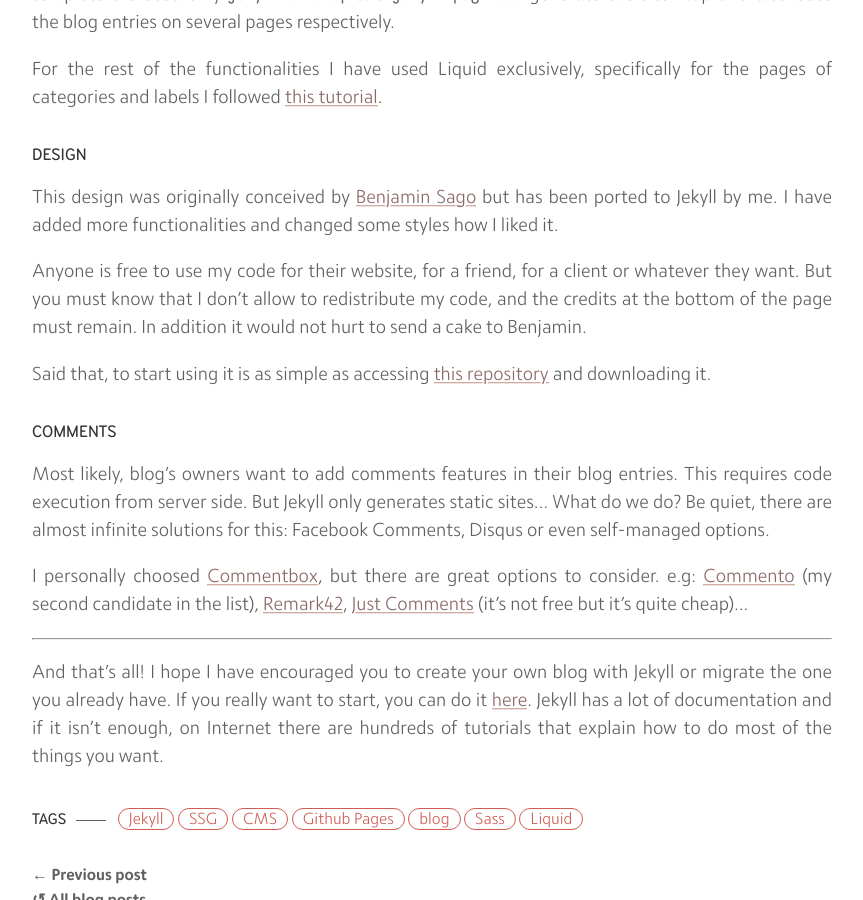
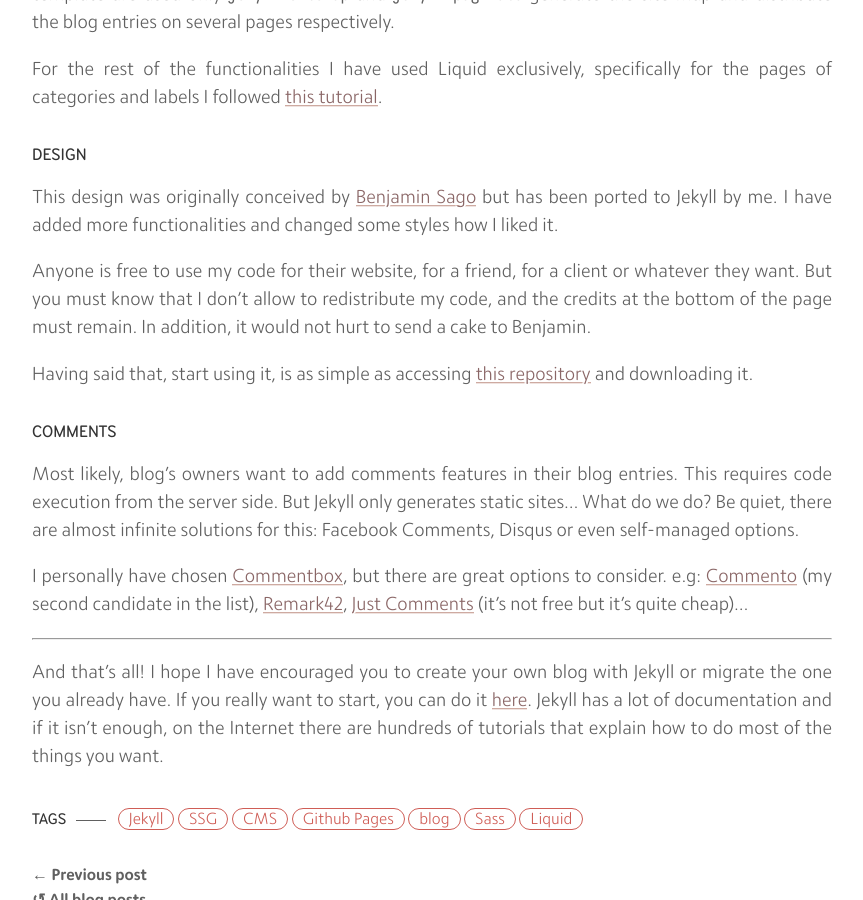
Before and after one commit to MrAnnix/MrAnnix.github.io, a Jekyll site: the page built from _posts/2019-04-02-hello-world-how-build-site-jekyll.md, in a window 1280 px wide and 900 px high, scrolled down 2481 px. Shown: the whole window, without its empty margins (208-1071 px from the left). Built offline with Jekyll 4.4.1, drawn with Linux system fonts in a browser that asks for light colours.

Commit message:
Update 2019-04-02-hello-world-how-build-site-jekyll.md

```diff
--- a/_posts/2019-04-02-hello-world-how-build-site-jekyll.md
+++ b/_posts/2019-04-02-hello-world-how-build-site-jekyll.md
@@ -75,16 +75,16 @@
 
 This design was originally conceived by [Benjamin Sago](https://bsago.me/ "Web de Benjamin Sago") but has been ported to Jekyll by me. I have added more functionalities and changed some styles how I liked it.
 
-Anyone is free to use my code for their website, for a friend, for a client or whatever they want. But you must know that I don’t allow to redistribute my code, and the credits at the bottom of the page must remain. In addition it would not hurt to send a cake to Benjamin.
+Anyone is free to use my code for their website, for a friend, for a client or whatever they want. But you must know that I don’t allow to redistribute my code, and the credits at the bottom of the page must remain. In addition, it would not hurt to send a cake to Benjamin.
 
-Said that, to start using it is as simple as accessing [this repository](https://github.com/MrAnnix/MrAnnix.github.io "Webs repo") and downloading it.
+Having said that, start using it, is as simple as accessing [this repository](https://github.com/MrAnnix/MrAnnix.github.io "Webs repo") and downloading it.
 
 ### Comments
 
-Most likely, blog’s owners want to add comments features in their blog entries. This requires code execution from server side. But Jekyll only generates static sites... What do we do? Be quiet, there are almost infinite solutions for this: Facebook Comments, Disqus or even self-managed options.
+Most likely, blog’s owners want to add comments features in their blog entries. This requires code execution from the server side. But Jekyll only generates static sites... What do we do? Be quiet, there are almost infinite solutions for this: Facebook Comments, Disqus or even self-managed options.
 
-I personally choosed [Commentbox](https://commentbox.io "No ads.  No Tracking.  Just Comments."), but there are great options to consider. e.g: [Commento](https://gitlab.com/commento/commento "A fast, bloat-free, privacy-focused commenting platform") (my second candidate in the list), [Remark42](https://remark42.com/ "self-hosted, lightweight, and simple commenting system"), [Just Comments](https://just-comments.com/ "Easy to set up, ad-free and fairly priced comment system") (it’s not free but it’s quite cheap)...
+I personally have chosen [Commentbox](https://commentbox.io "No ads.  No Tracking.  Just Comments."), but there are great options to consider. e.g: [Commento](https://gitlab.com/commento/commento "A fast, bloat-free, privacy-focused commenting platform") (my second candidate in the list), [Remark42](https://remark42.com/ "self-hosted, lightweight, and simple commenting system"), [Just Comments](https://just-comments.com/ "Easy to set up, ad-free and fairly priced comment system") (it’s not free but it’s quite cheap)...
 
 ___________________________________________________
 
-And that’s all! I hope I have encouraged you to create your own blog with Jekyll or migrate the one you already have. If you really want to start, you can do it [here](https://jekyllrb.com/docs/step-by-step/01-setup/ "Guía paso a paso de Jekyll"). Jekyll has a lot of documentation and if it isn’t enough, on Internet there are hundreds of tutorials that explain how to do most of the things you want.
+And that’s all! I hope I have encouraged you to create your own blog with Jekyll or migrate the one you already have. If you really want to start, you can do it [here](https://jekyllrb.com/docs/step-by-step/01-setup/ "Guía paso a paso de Jekyll"). Jekyll has a lot of documentation and if it isn’t enough, on the Internet there are hundreds of tutorials that explain how to do most of the things you want.
```
